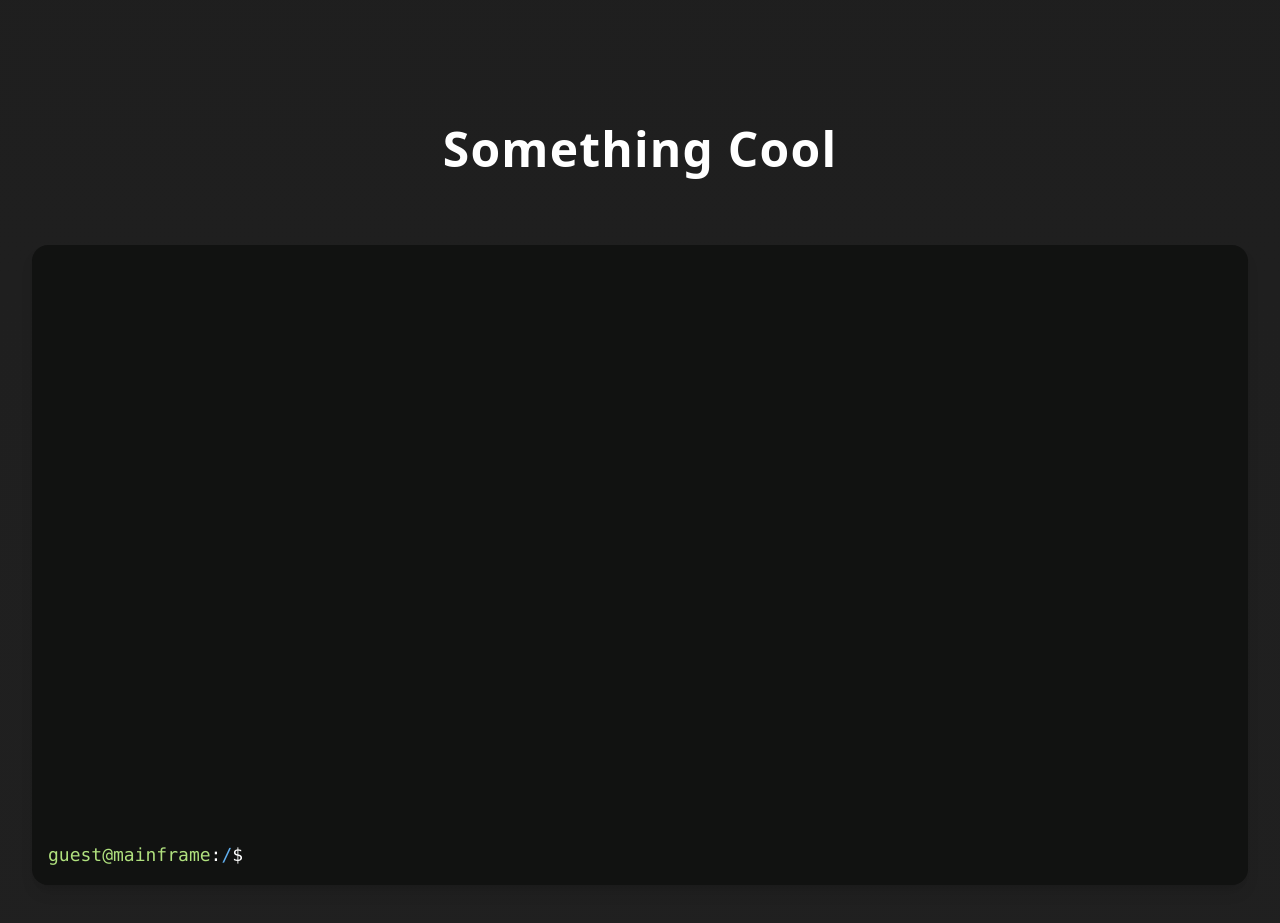
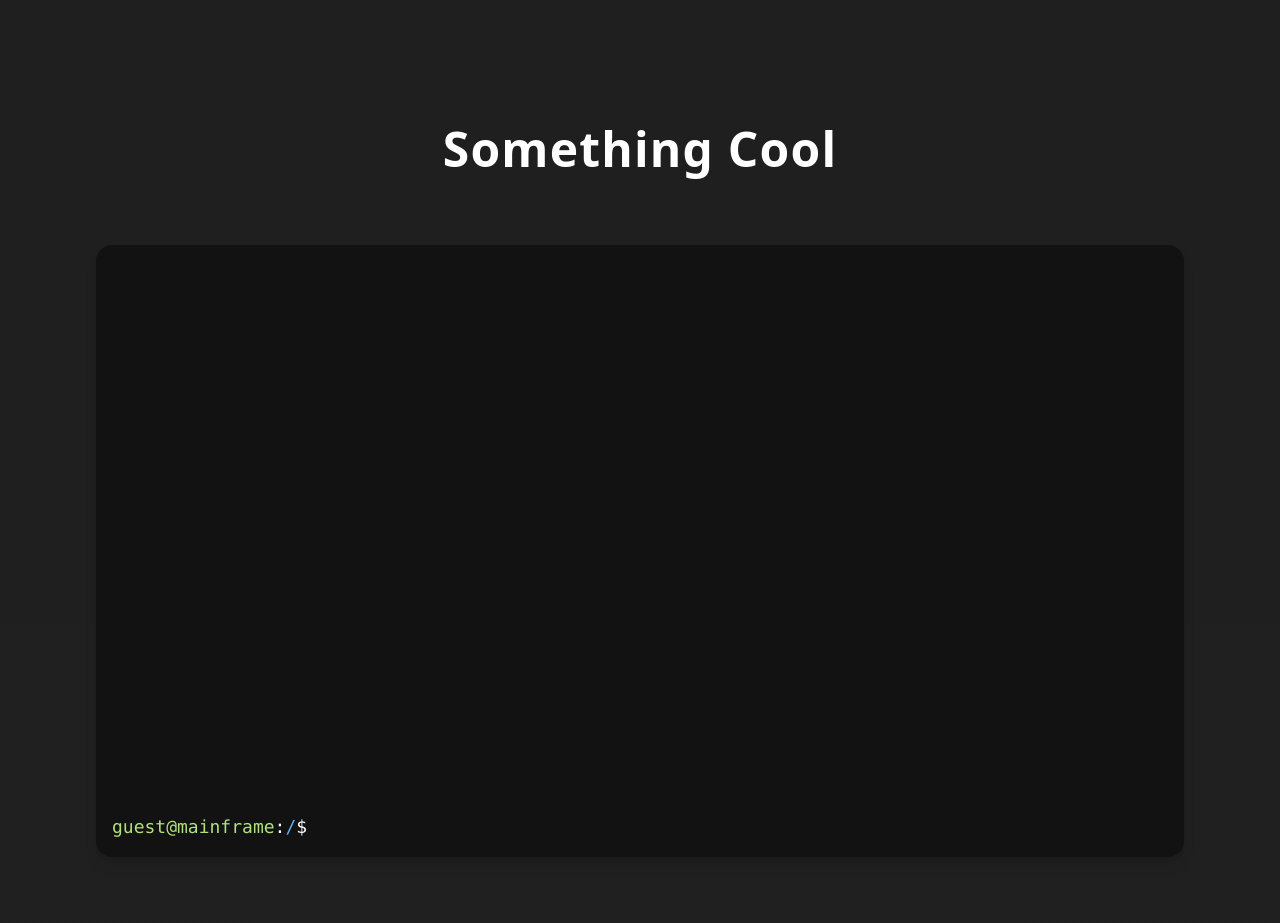
Before and after one commit to jwmdykes/portfolio-2025, a React (Vite) app: page / in a window 1280 px wide. Shown: the part 4080-5003 px from the top of the page. Built offline with nearby package versions, Linux system fonts and the light colour scheme.

Commit message:
set max width on something cool section

```diff
--- a/src/App.tsx
+++ b/src/App.tsx
@@ -221,7 +221,7 @@ function App() {
           </div>
         </section>
 
-        <section className="mt-60 container mx-auto px-8">
+        <section className="mt-60 container max-w-6xl mx-auto px-8">
           <SectionHeader>Something Cool</SectionHeader>
           <Terminal />
         </section>
--- a/src/Terminal.tsx
+++ b/src/Terminal.tsx
@@ -36,7 +36,7 @@ export function Terminal() {
   return (
     <div
       ref={terminalRef}
-      className="shadow-lg text-lg font-mono mx-auto w-full aspect-video bg-monitor rounded-2xl p-4  overflow-y-auto flex flex-col justify-end max-h-[80vh]"
+      className="shadow-lg text-lg font-mono mx-auto w-full aspect-video bg-monitor rounded-2xl p-4 overflow-y-auto flex flex-col justify-end"
     >
       {lines.map((line, index) => (
         <p key={index}>{line}</p>
```
